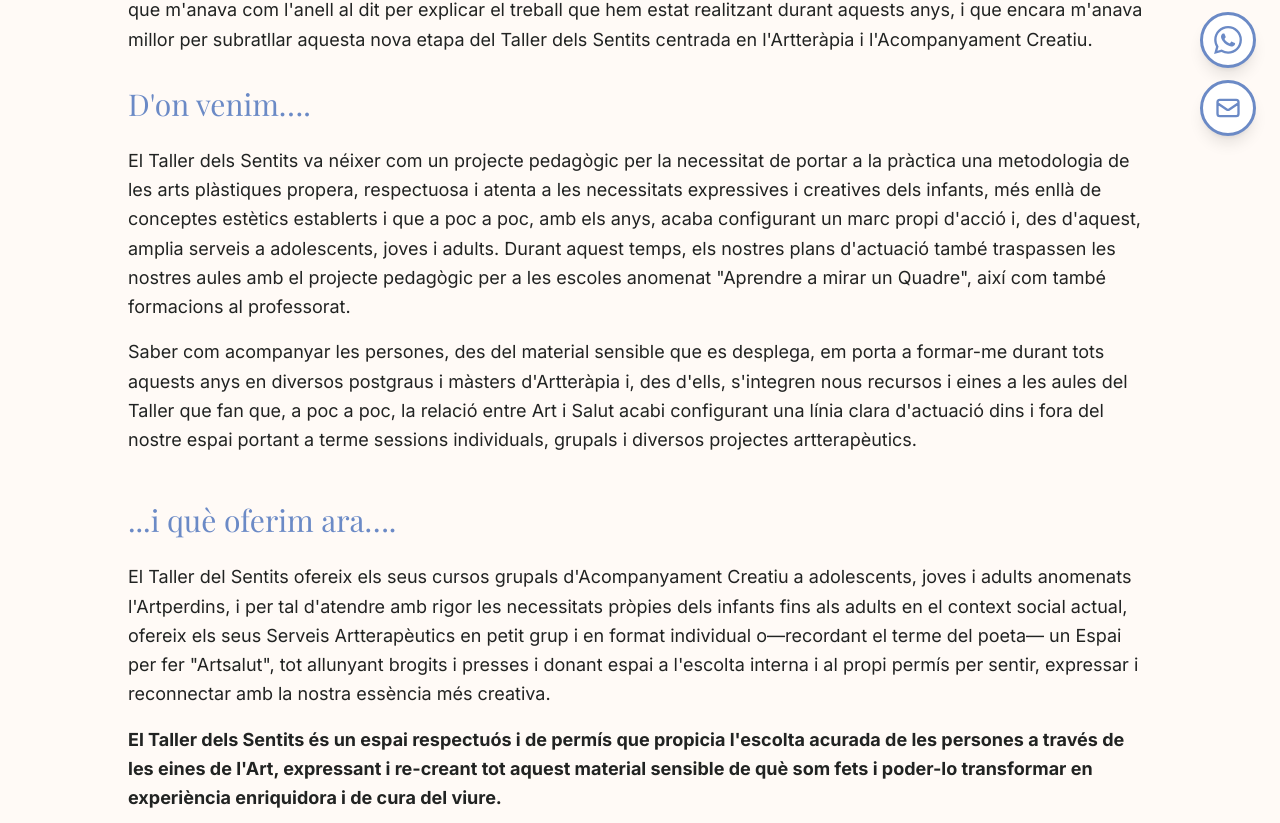
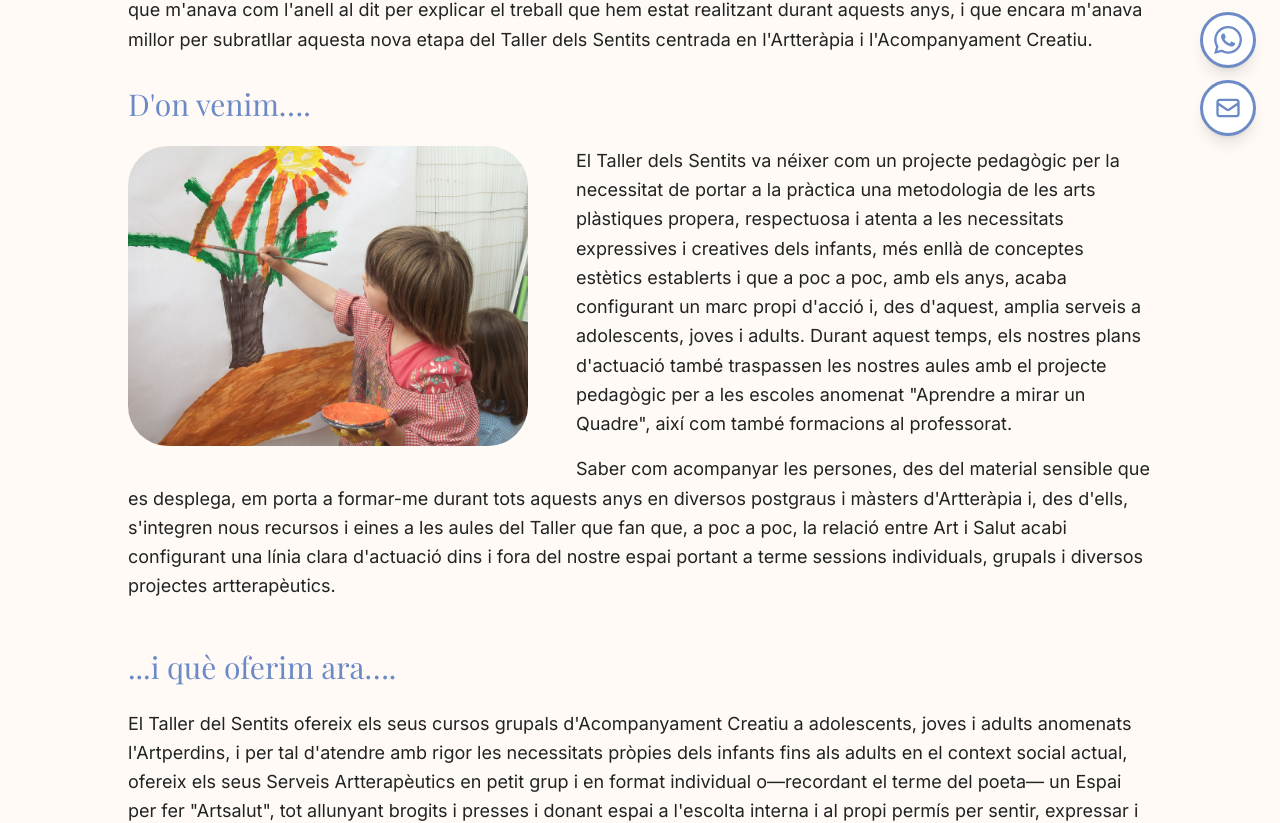
Before and after one commit to m-s-torne/taller-dels-sentits, a Next.js app: page /qui-som in a window 1280 px wide. Shown: the part 640-1463 px from the top of the page. Built offline with nearby package versions, Linux system fonts and the light colour scheme.

Commit message:
feat: update paragraphlist component

```diff
--- a/app/_components/ParagraphList.tsx
+++ b/app/_components/ParagraphList.tsx
@@ -3,16 +3,31 @@ import { FadeInView } from '@/app/_components/FadeInView';
 interface ParagraphListProps {
     paragraphs: string[];
     boldIndex?: number;
+    image?: {
+        src: string;
+        alt: string;
+    };
 }
 
-export const ParagraphList = ({ paragraphs, boldIndex }: ParagraphListProps) => {
+export const ParagraphList = ({ paragraphs, boldIndex, image }: ParagraphListProps) => {
     return (
-        <FadeInView className="text-sm sm:text-base lg:text-lg leading-relaxed space-y-4">
-            {paragraphs.map((paragraph, i) => (
-                <p key={i} className={i === boldIndex ? 'font-bold' : ''}>
-                    {paragraph}
-                </p>
-            ))}
+        <FadeInView className="text-sm sm:text-base lg:text-lg leading-relaxed">
+            <div className="flex flex-col md:block md:overflow-hidden">
+                {image && (
+                    <img
+                        src={image.src}
+                        alt={image.alt}
+                        className="w-100 object-cover rounded-[40px] mb-6 md:float-left md:mr-12 md:mb-4"
+                    />
+                )}
+                <div className="space-y-4">
+                    {paragraphs.map((paragraph, i) => (
+                        <p key={i} className={i === boldIndex ? 'font-bold' : ''}>
+                            {paragraph}
+                        </p>
+                    ))}
+                </div>
+            </div>
         </FadeInView>
     );
 };
```
